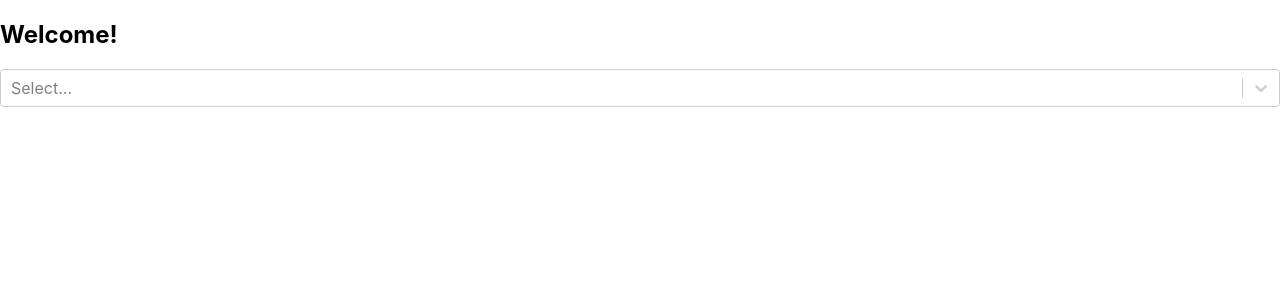
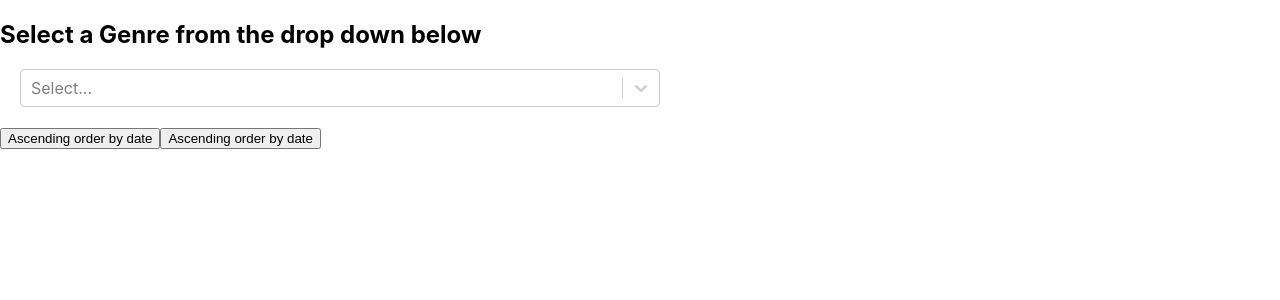
Before and after one commit to tfoxcollis/tfoxcotakehome, a React (Create React App) app: page / in a window 1280 px wide. Shown: the top 300 px of the page. Built offline with nearby package versions, Linux system fonts and the light colour scheme.

Commit message:
create sorting buttons that sort articles by date

```diff
--- a/src/Components/App/App.js
+++ b/src/Components/App/App.js
@@ -1,11 +1,11 @@
 import React, { useState } from 'react'
 import './App.css';
 import { Route } from "react-router-dom";
-import Dashboard from '../Dashboard/Dashboard';
 import Dropdown from '../Dropdown/Dropdown';
 import Articles from '../Articles/Articles'
 import Showpage from '../Showpage/Showpage';
 import Nav from '../Nav/Nav';
+import Sort from '../Sort/Sort';
 
 const App = () => {
 
@@ -14,8 +14,8 @@ const App = () => {
   return (
     <div className="main">
       <Route exact path="/">
-        <Dashboard />
         <Dropdown setCleanArticles={setCleanArticles}/>
+        <Sort cleanArticles={cleanArticles} setCleanArticles={setCleanArticles} />
         <Articles cleanArticles={cleanArticles}/>
       </Route>
 
--- a/src/Components/ArticleCard/ArticleCard.js
+++ b/src/Components/ArticleCard/ArticleCard.js
@@ -7,17 +7,13 @@ const ArticleCard = (props) => {
 
   const article = props.article
 
-  const splitDate = () => {
-    return article.published.split('T')[0]
-  }
-
   return (
     <Link to={{pathname:'/showpage', state:{article: article}}} >
       <div className="article-card">
         <div className="article-text">
           <h3>Title: {article.title}</h3>
           <p>{article.author}</p>
-          <p>Published Date: {splitDate()}</p>
+          <p>Published Date: {article.published}</p>
         </div>
       </div>
     </Link>
--- a/src/Components/Dashboard/Dashboard.js
+++ /dev/null
@@ -1,9 +0,0 @@
-import React from 'react'
-
-const Dashboard = () => {
-  return (
-    <h2>Welcome!</h2>
-  )
-}
-
-export default Dashboard
--- a/src/Components/Dropdown/Dropdown.css
+++ b/src/Components/Dropdown/Dropdown.css
@@ -0,0 +1,4 @@
+.select-dropdown{
+  width: 50%;
+  margin: 20px;
+}
--- a/src/Components/Dropdown/Dropdown.js
+++ b/src/Components/Dropdown/Dropdown.js
@@ -1,6 +1,7 @@
 import React from 'react'
 import Select from 'react-select'
 import fetchArticles from '../apiCalls'
+import "./Dropdown.css"
 
 const Dropdown = ( {setCleanArticles} ) => {
 
@@ -13,11 +14,25 @@ const Dropdown = ( {setCleanArticles} ) => {
         title: result.title,
         description: result.abstract,
         author: result.byline,
-        published: result.published_date,
+        published: splitDate(result.published_date),
         link: result.short_url,
-        image: result.multimedia[0]?.url
+        image: getImage(result.multimedia)
       }
     })
+  }
+
+  const getImage = (array) => {
+   if(array === null) {
+     return null
+   } else if(array.length > 0){
+     return array[0].url
+   } else {
+     return null
+   }
+  }
+
+  const splitDate = (date) => {
+    return date.split('T')[0]
   }
 
   const handleSelect = (e) => {
@@ -37,7 +52,9 @@ const Dropdown = ( {setCleanArticles} ) => {
 
   return (
     <div>
+      <h2>Select a Genre from the drop down below</h2>
       <Select
+      className="select-dropdown"
       options={options}
       onChange={(e) => handleSelect(e)}
       />
--- /dev/null
+++ b/src/Components/Sort/Sort.js
@@ -0,0 +1,32 @@
+import React from 'react'
+
+const Sort = ({cleanArticles, setCleanArticles}) => {
+  const oldArticles = [...cleanArticles]
+
+  const ascending = () => {
+    let ascendingDates = oldArticles.sort((a,b) => {
+      return (a.published).localeCompare(b.published)
+    })
+    setCleanArticles(ascendingDates)
+  }
+
+  const descending = () => {
+    let descendingDates = oldArticles.sort((a,b) => {
+      return (b.published).localeCompare(a.published)
+    })
+    setCleanArticles(descendingDates)
+  }
+
+  return (
+    <div>
+      <button onClick={ascending}>
+        Ascending order by date
+      </button>
+      <button onClick={descending}>
+      Ascending order by date
+      </button>
+    </div>
+  )
+}
+
+export default Sort
```
Also changed, not shown: src/Components/Sort/Sort.css (added).
